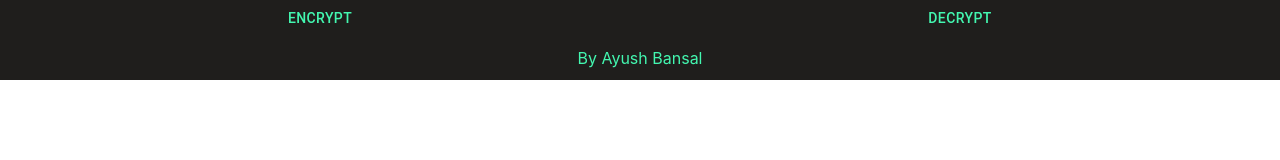
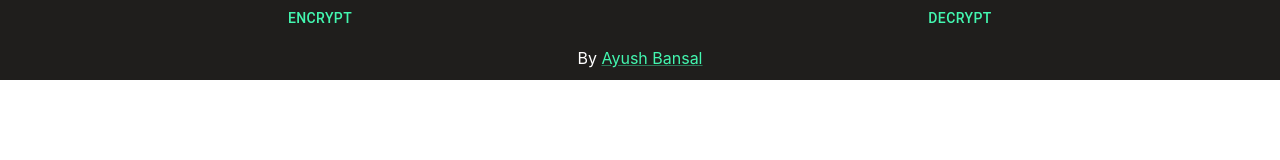
Before and after one commit to ab-sc4t/encrypted-image-sharing, a React (Create React App) app in the folder client/: page /#/encrypted-image-sharing/decrypt in a window 1280 px wide. Shown: the top 160 px of the page. Built offline with nearby package versions, Linux system fonts and the light colour scheme.

Commit message:
Hyperlink on name added

```diff
--- a/client/src/components/Footer.jsx
+++ b/client/src/components/Footer.jsx
@@ -1,12 +1,12 @@
 import React from "react";
-import { Box, Typography } from '@mui/material';
+import { Box, Typography, Link } from '@mui/material';
 import { useTheme } from '@mui/material/styles';
 
 const Footer = () => {
     const theme = useTheme();
     return(
         <Box sx={{textAlign: "center", backgroundColor: theme.palette.background.default, height: "4vh"}}>
-            <Typography variant="h7" sx={{color: theme.palette.text.primary}}>By Ayush Bansal</Typography>
+            <Typography variant="h7" sx={{color: "white"}}>By <Link href="https://github.com/ab-sc4t" sx={{color: theme.palette.text.primary}}>Ayush Bansal</Link></Typography>
         </Box>
     )
 }
```
